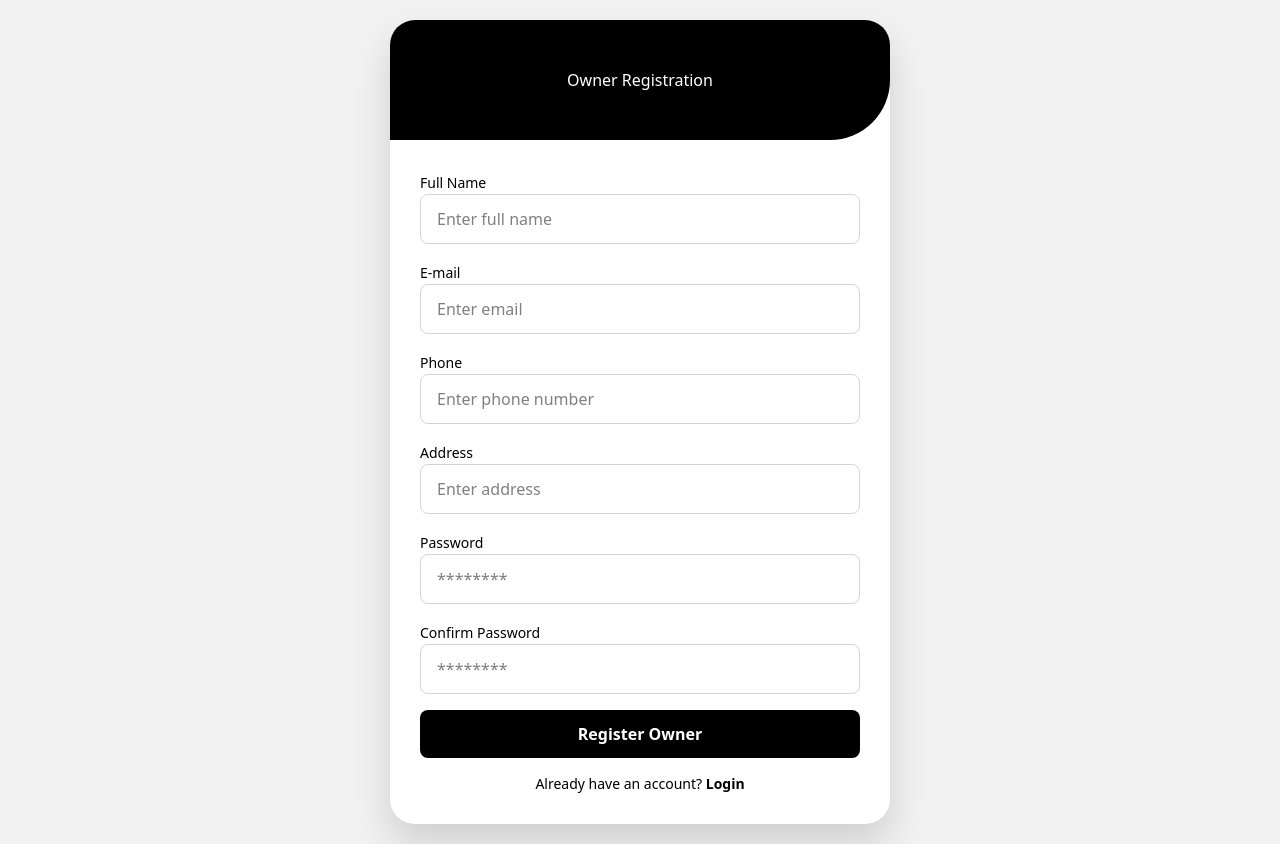
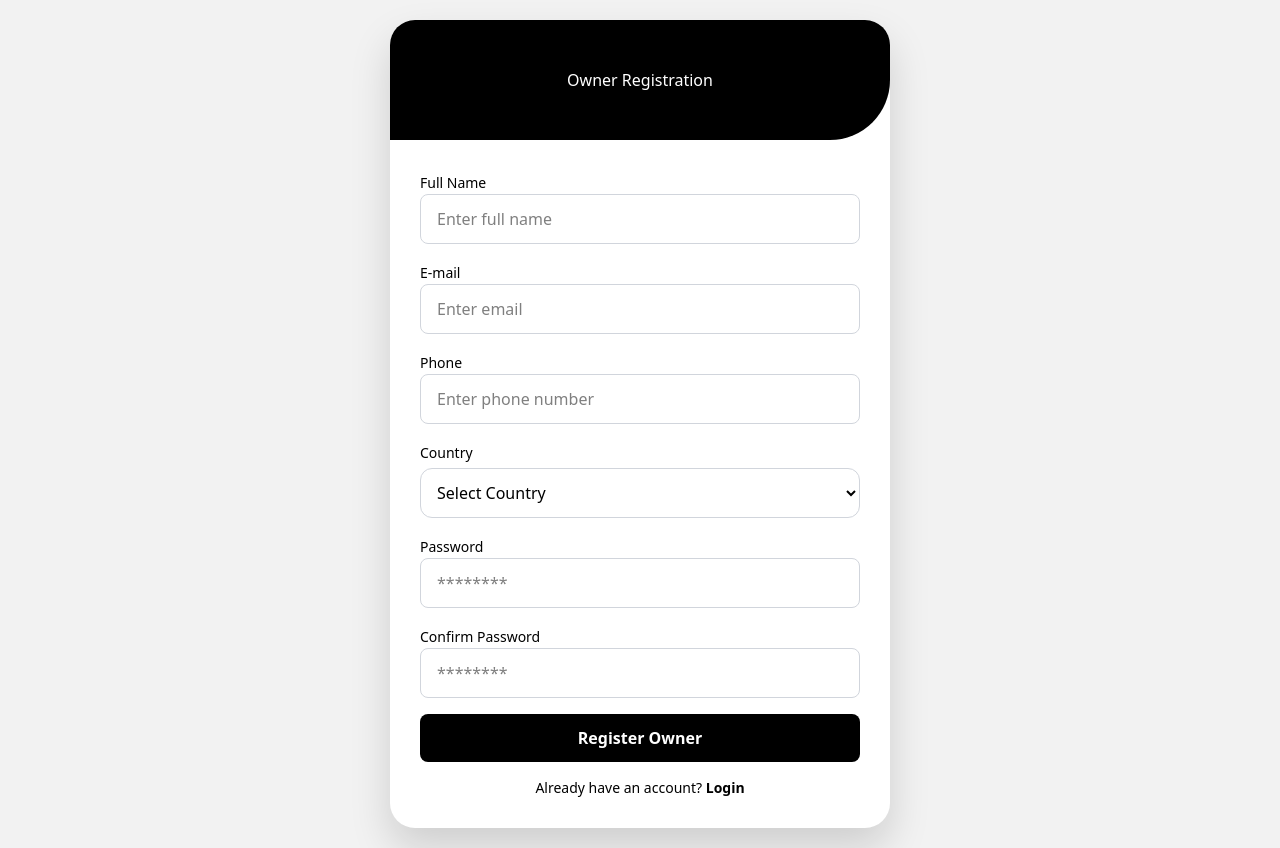
Before and after one commit to Aishafarheenn/HomeGuard, a React app in the folder frontend/: page /register/owner in a window 1280 px wide. Built offline with nearby package versions, Linux system fonts and the light colour scheme; the HTML template or start-up script is replaced by a standard one.

Commit message:
error fixing

```diff
--- a/frontend/src/screens/OwnerRegistration.jsx
+++ b/frontend/src/screens/OwnerRegistration.jsx
@@ -3,13 +3,15 @@ import { Link } from "react-router-dom";
 import Card from "../components/ui/Card";
 import Input from "../components/ui/Input";
 import Button from "../components/ui/Button";
+import { authServices } from "../services/requests/authServices";
 
 function OwnerRegistration() {
+  const[loading,setLoading ]=useState(false)
   const [formData, setFormData] = useState({
     fullName: "",
     email: "",
     phone: "",
-    address: "",
+    Country: "",
     password: "",
     confirmPassword: "",
   });
@@ -21,7 +23,7 @@ function OwnerRegistration() {
     });
   };
 
-  const handleSubmit = (e) => {
+  const handleSubmit = async (e) => {
     e.preventDefault();
 
     if (formData.password !== formData.confirmPassword) {
@@ -30,7 +32,16 @@ function OwnerRegistration() {
     }
 
     console.log(formData);
-    alert("Owner Account Created Successfully!");
+    setLoading(true)
+
+    try{
+      await authServices.OwnerRegistration(formData)
+      alert("Successfully Registered")
+    }catch (error){
+      alert("register not complete")
+    }finally{
+      setLoading(false)
+    }
   };
 
   return (
@@ -70,16 +81,25 @@ function OwnerRegistration() {
               onChange={handleChange}
             />
 
-            <label className="text-sm font-medium">Address</label>
-            <Input
-              type="text"
-              name="address"
-              placeholder="Enter address"
-              value={formData.address}
+
+
+            <label className="text-sm font-medium">Country</label>
+
+            <select
+              name="country"
+              value={formData.country}
               onChange={handleChange}
-            />
+              className="w-full border border-gray-300 rounded-xl p-3 mt-1 mb-4 focus:outline-none focus:ring-2
+               focus:ring-black"
+            >
+              <option value="">Select Country</option>
+              <option value="UAE"> UAE</option>
+              <option value="USA"> USA</option>
+              <option value="UK"> UK</option>
+              <option value="INDIA"> INDIA</option>
+            </select>
 
-            <label className="text-sm font-medium">Password</label>
+             <label className="text-sm font-medium">Password</label>
             <Input
               type="password"
               name="password"
--- a/frontend/src/services/requests/authServices.js
+++ b/frontend/src/services/requests/authServices.js
@@ -17,5 +17,17 @@ export const authServices = {
 
     },
 
+    OwnerRegistration: async (formData) =>{
+        try{
+            const response = await api.post(endpoint.owner.create, {
+                formData
+            })
+            return response.data
+
+        }catch (error) {
+            const message =  error.response?.data?.detail || 'registration failed. please enter properly'
+            throw new Error(message)
+        }
+    }
 
 }
```
Also changed, not shown: 1 other file (tests, documents, lock files or other folders).
